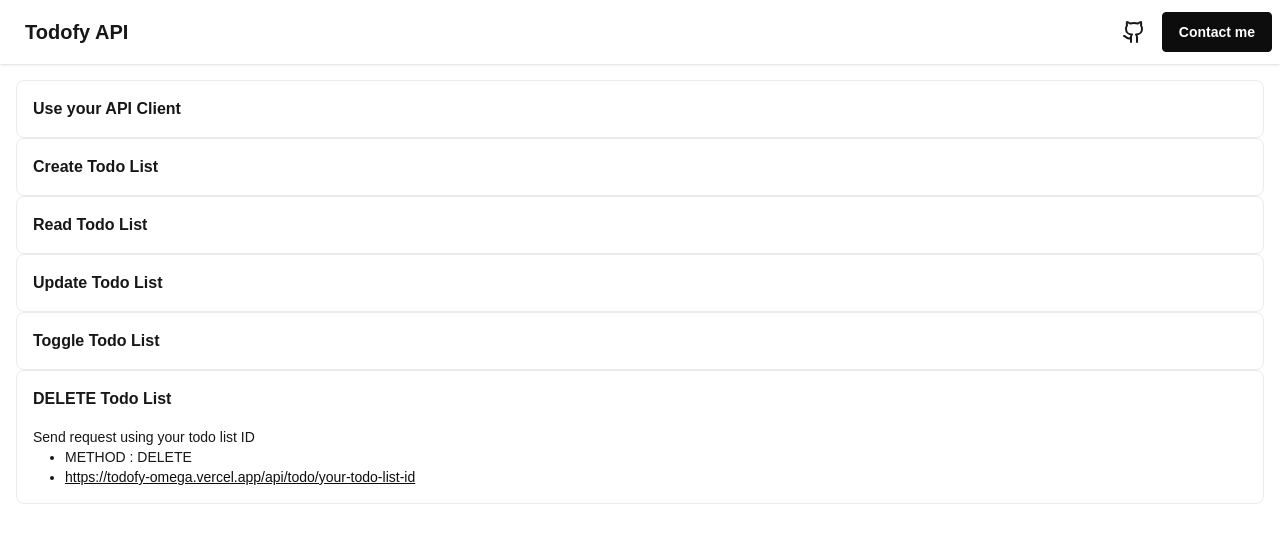
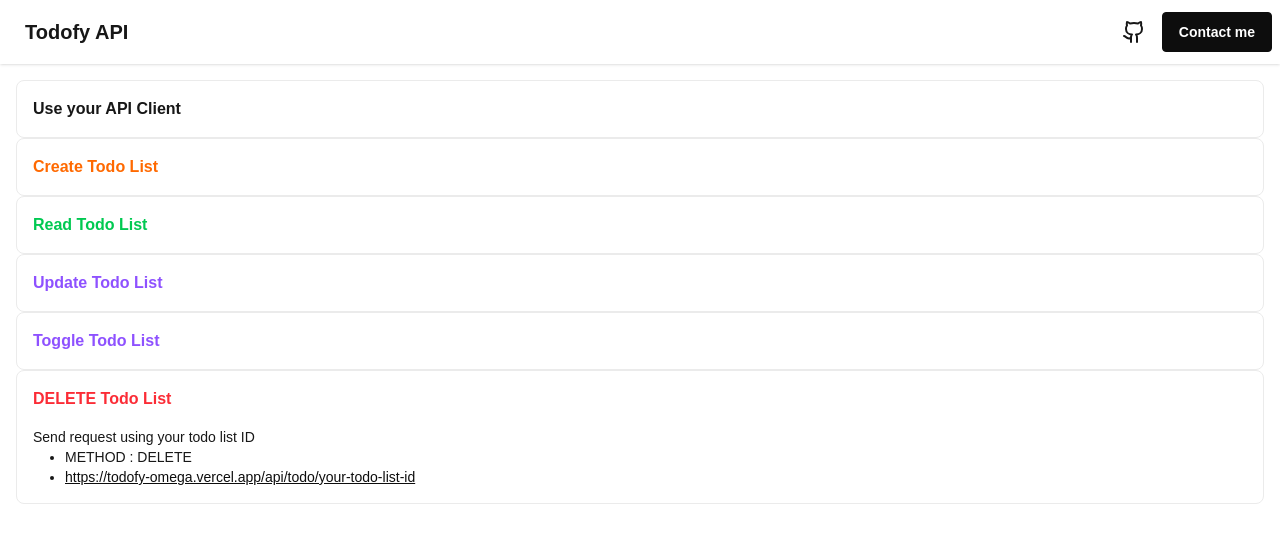
Before and after one commit to Osiris8/todofy, a Next.js app: page / in a window 1280 px wide. Shown: the top 540 px of the page. Built offline with nearby package versions, Linux system fonts and the light colour scheme.

Commit message:
add colors for routes titles

```diff
--- a/components/docs/CreateTodo.tsx
+++ b/components/docs/CreateTodo.tsx
@@ -2,7 +2,9 @@
   return (
     <div className="collapse bg-base-100 border border-base-300">
       <input type="radio" name="my-accordion-1" defaultChecked />
-      <div className="collapse-title font-semibold">Create Todo List</div>
+      <div className="collapse-title font-semibold text-orange-500">
+        Create Todo List
+      </div>
       <div className="collapse-content text-sm">
         <p>Send request</p>
         <ul className="list-disc ml-8">
--- a/components/docs/DeleteTodo.tsx
+++ b/components/docs/DeleteTodo.tsx
@@ -2,7 +2,9 @@
   return (
     <div className="collapse bg-base-100 border border-base-300">
       <input type="radio" name="my-accordion-1" defaultChecked />
-      <div className="collapse-title font-semibold">DELETE Todo List</div>
+      <div className="collapse-title font-semibold text-red-500">
+        DELETE Todo List
+      </div>
       <div className="collapse-content text-sm">
         <p>Send request using your todo list ID</p>
         <ul className="list-disc ml-8">
--- a/components/docs/ReadTodo.tsx
+++ b/components/docs/ReadTodo.tsx
@@ -2,7 +2,9 @@
   return (
     <div className="collapse bg-base-100 border border-base-300">
       <input type="radio" name="my-accordion-1" defaultChecked />
-      <div className="collapse-title font-semibold">Read Todo List</div>
+      <div className="collapse-title font-semibold text-green-500">
+        Read Todo List
+      </div>
       <div className="collapse-content text-sm">
         <p>Send request</p>
         <ul className="list-disc ml-8">
--- a/components/docs/ToggleTodo.tsx
+++ b/components/docs/ToggleTodo.tsx
@@ -2,7 +2,9 @@
   return (
     <div className="collapse bg-base-100 border border-base-300">
       <input type="radio" name="my-accordion-1" defaultChecked />
-      <div className="collapse-title font-semibold">Toggle Todo List</div>
+      <div className="collapse-title font-semibold text-violet-500">
+        Toggle Todo List
+      </div>
       <div className="collapse-content text-sm">
         <p>Send request using your todo list ID</p>
         <ul className="list-disc ml-8">
--- a/components/docs/UpdateTodo.tsx
+++ b/components/docs/UpdateTodo.tsx
@@ -2,7 +2,9 @@
   return (
     <div className="collapse bg-base-100 border border-base-300">
       <input type="radio" name="my-accordion-1" defaultChecked />
-      <div className="collapse-title font-semibold">Update Todo List</div>
+      <div className="collapse-title font-semibold text-violet-500">
+        Update Todo List
+      </div>
       <div className="collapse-content text-sm">
         <p>After to make GET, Send request using your todo list ID</p>
         <ul className="list-disc ml-8">
```
